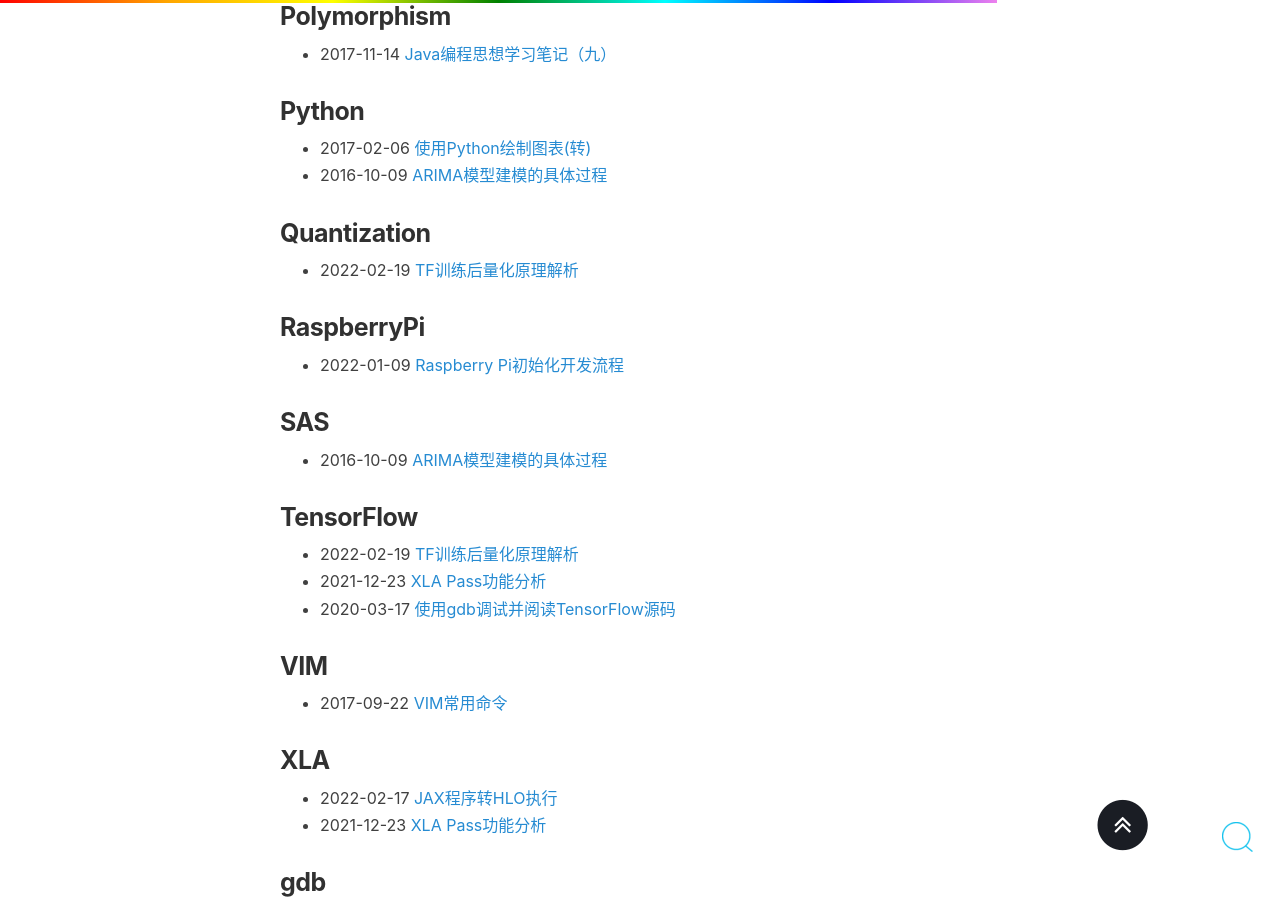
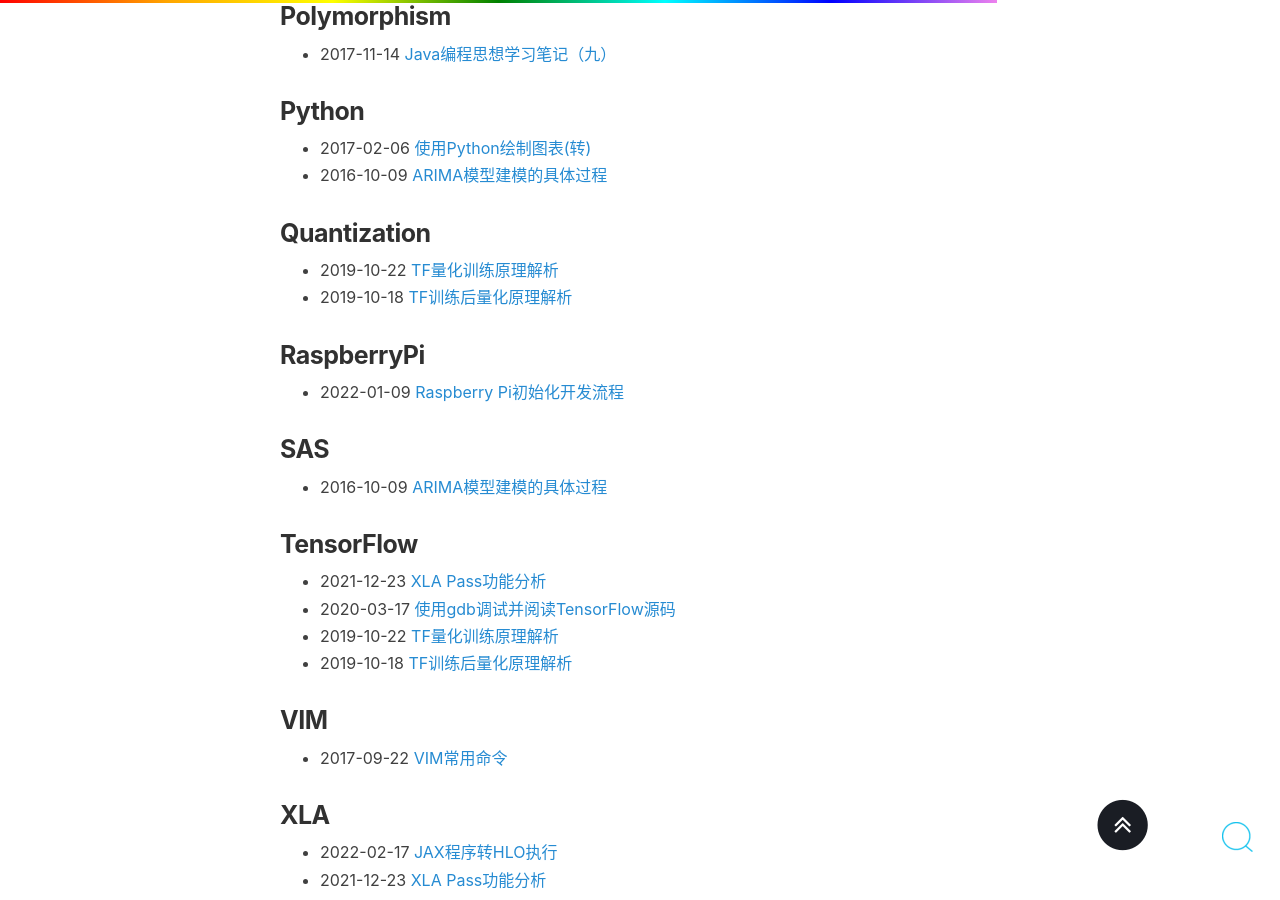
Before and after one commit to wzzju/wzzju.github.io, a Jekyll site: the page built from categories.html, in a window 1280 px wide and 900 px high, scrolled down 1763 px. Built offline with Jekyll 4.4.1, drawn with Linux system fonts in a browser that asks for light colours; comment, search, counter and statistics services are not loaded; some of the changed lines change nothing that is shown.

Commit message:
Add a blog about tf qat.

````diff
--- a/_posts/2022-02-21-tf-post-quant.md
+++ b/_posts/2022-02-21-tf-post-quant.md
@@ -1,16 +1,15 @@
 ---
 layout: post
 title: TF训练后量化原理解析
-date: 2022-02-19
+date: 2019-10-18
 comments: true
 toc: true
 categories: [ "TensorFlow", "Quantization" ]
 ---
 
-## 1. TensorFlow训练后量化概要
-TensorFlow Lite支持对已训练好的模型进行训练后量化（Post-training quantization）。具体来说，tflite支持对表1所列的38种Ops[^1]进行训练后量化，这些Ops基本涵盖了当前的主流深度学习模型。
+## 1. TF训练后量化概要
 
-
+TensorFlow Lite支持对已训练好的模型进行训练后量化（Post-training quantization）。具体来说，TFLite支持对表1所列的38种Ops[^1]进行训练后量化，这些Ops基本涵盖了当前的主流深度学习模型。
 
 <center>表1 TensorFlow Lite训练后量化所支持的Op种类</center>
 
@@ -40,12 +39,14 @@
 |Float16 quantization|  2x smaller, potential GPU acceleration|  CPU/GPU|
 
 <center>
-    <img src="/images/posts/tensorflow/quantization/tf_quant_strategy.png" width="100%"/>
-    <p>图1 训练后量化方式选择依据决策树</p>
+	<img src="/images/posts/tensorflow/quantization/tf_quant_strategy.png" width="100%"/>
+	<p>图1 训练后量化方式选择依据决策树</p>
 </center>
 
-## 2. TensorFlow训练后量化代码结构
+## 2. TF训练后量化代码结构
+
 ### 2.1 Python部分代码结构介绍
+
 ```shell
 tensorflow
     └── tensorflow
@@ -55,7 +56,9 @@
 	            └── optimize
 		            └── calibrator.py # 使用浮点模型进行校准并调用CalibrationWrapper提供的接口进行训练后量化
 ```
+
 ### 2.2 C++部分代码结构介绍
+
 ```shell
 tensorflow
     └── tensorflow
@@ -85,18 +88,18 @@
 					├── quantization_utils.h
 					├── quantize_model.cc # 对模型进行量化的入口，QuantizeModel函数为模型的权重/输入/输出加上了量化sacle和zero_pnt，并修改了计算图的结构，如加上了一些
 					├── quantize_model.h
-					├── quantize_weights.cc # 将权重量化到int8或者fp16，该文件在仅量化权重时使用（其应该为tflite第一版仅量化模型权重时编写的代码，在既量化权重又量化激活的代码逻辑中并没有使用该文件中定义的函数）。
+					├── quantize_weights.cc # 将权重量化到int8或者fp16，该文件在仅量化权重时使用（其应该为TFLite第一版仅量化模型权重时编写的代码，在既量化权重又量化激活的代码逻辑中并没有使用该文件中定义的函数）。
 					└── quantize_weights.h
 ```
 
-## 3. 图解TensorFlow训练后量化代码逻辑
+## 3. 图解TF训练后量化代码逻辑
 
 <center>
-    <img src="/images/posts/tensorflow/quantization/tf_quant_code.jpeg" width="100%"/>
-    <p>图2 TensorFlow训练后量化代码逻辑流程</p>
+	<img src="/images/posts/tensorflow/quantization/tf_quant_code.jpeg" width="100%"/>
+	<p>图2 TensorFlow训练后量化代码逻辑流程</p>
 </center>
 
-## 4. TensorFlow Lite训练后量化使用的格式说明
+## 4. TFLite训练后量化使用的格式说明
 TensorFlow Lite使用如下公式将fp32浮点值量化8-bit整型：
 
 $$\text { real_value }=\left(\text { int8_value } - \text {zero_point}\right) \times \text {scale}$$
@@ -119,10 +122,9 @@
 
 $$
 \begin{array}{**l**}
-  a_{j} \cdot b_{k}                                                            \\
-  =\sum_{i=0}^{n} a_{j}^{(i)} b_{k}^{(i)}                                      \\
-  =\sum_{i=0}^{n}\left(q_{a}^{(i)}-z_{a}\right)\left(q_{b}^{(i)}-z_{b}\right)  \\
-  =\sum_{i=0}^{n} q_{a}^{(i)} q_{b}^{(i)}-\sum_{i=0}^{n} q_{a}^{(i)} z_{b}-\sum_{i=0}^{n} q_{b}^{(i)} z_{a}+\sum_{i=0}^{n} z_{a} z_{b}
+  a_{j} \cdot b_{k} &=\sum_{i=0}^{n} a_{j}^{(i)} b_{k}^{(i)}                   \\
+  &=\sum_{i=0}^{n}\left(q_{a}^{(i)}-z_{a}\right)\left(q_{b}^{(i)}-z_{b}\right)  \\
+  &=\sum_{i=0}^{n} q_{a}^{(i)} q_{b}^{(i)}-\sum_{i=0}^{n} q_{a}^{(i)} z_{b}-\sum_{i=0}^{n} q_{b}^{(i)} z_{a}+\sum_{i=0}^{n} z_{a} z_{b}
 \end{array}
 $$
 
@@ -130,18 +132,18 @@
 2. $$\sum_{i=0}^{n} q_{b}^{(i)} z_{a}+\sum_{i=0}^{n} z_{a} z_{b}$$均有常量间的计算组成，在每次的推理调用期间均是相同的，所以可以提前一次性计算好。
 3. $$\sum_{i=0}^{n} q_{a}^{(i)} z_{b}$$需要在每次推理时计算，因为激活每次推理都是动态变化的。通过强制权重使用对称量化（$$z_b = 0$$），这一步的计算开销即可被移除掉。
 
-## 5. TensorFlow Lite训练后量化示例
+## 5. TFLite训练后量化示例
 * 仅对权重进行训练后量化的tf官方示例：[post_training_quant.ipynb](https://github.com/tensorflow/tensorflow/blob/master/tensorflow/lite/g3doc/performance/post_training_quant.ipynb)。
 * 对权重和激活同时进行训练后量化的tf官方示例：[post_training_integer_quant.ipynb](https://github.com/tensorflow/tensorflow/blob/master/tensorflow/lite/g3doc/performance/post_training_integer_quant.ipynb)。
 
 <center>
-    <img src="/images/posts/tensorflow/quantization/origin.png" width="100%"/>
-    <p>图3 使用训练后量化前的原始模型图</p>
+	<img src="/images/posts/tensorflow/quantization/origin.png" width="100%"/>
+	<p>图3 使用训练后量化前的原始模型图</p>
 </center>
 
 <center>
-    <img src="/images/posts/tensorflow/quantization/quantized.png" width="100%"/>
-    <p>图4 使用训练后量化后的模型图（左：输入/输出为float类型，右：输入/输出为uint8类型）</p>
+	<img src="/images/posts/tensorflow/quantization/quantized.png" width="100%"/>
+	<p>图4 使用训练后量化后的模型图（左：输入/输出为float类型，右：输入/输出为uint8类型）</p>
 </center>
 
 **备注：**
@@ -149,20 +151,18 @@
 * TFLite的[Quantize](https://github.com/tensorflow/tensorflow/blob/master/tensorflow/lite/kernels/quantize.cc)算子可实现fp32到int8/uint8/int16的量化转换、int8到int8/uint8的量化转换以及uint8到int8/uint8的量化转换等操作。
 * TFLite的[Deuantize](https://github.com/tensorflow/tensorflow/blob/master/tensorflow/lite/kernels/dequantize.cc)算子可实现uint8到fp32的反量化转换、int8到fp32的反量化转换、int16到fp32的反量化转换以及fp16到fp32的反量化转换等操作。
 
-
-
-## 6. TensorFlow Lite量化效果
+## 6. TFLite量化效果
 
 * **性能（Latency）**
   <center>
-      <img src="/images/posts/tensorflow/quantization/latency.png" width="100%"/>
+    <img src="/images/posts/tensorflow/quantization/latency.png" width="100%"/>
   </center>
 
-与对应的FP32模型相比，量化模型的CPU性能加速比可达2–4$\times$，且模型大小仅为原FP32的1/4。
+与对应的FP32模型相比，量化模型的CPU性能加速比可达2–4$$\times$$，且模型大小仅为原FP32的1/4。
 
 * **精度（Accuracy）**
   <center>
-      <img src="/images/posts/tensorflow/quantization/accuracy.png" width="100%"/>
+    <img src="/images/posts/tensorflow/quantization/accuracy.png" width="100%"/>
   </center>
 
 训练后量化仅使用了ImageNet数据集中的100张校准图片，全整型量化模型的精度损失在1%以内。
@@ -176,4 +176,4 @@
 * [对权重和激活同时进行训练后量化的tf官方教程](https://github.com/tensorflow/tensorflow/blob/master/tensorflow/lite/g3doc/performance/post_training_integer_quant.ipynb)
 * [ Pre-trained models optimized to work with TensorFlow Lite](https://www.tensorflow.org/lite/guide/hosted_models)
 
-[^1]:[ TensorFlow Lite训练后量化所支持的Op种类源文件](https://github.com/tensorflow/tensorflow/blob/master/tensorflow/lite/tools/optimize/operator_property.cc)
+[^1]: [ TensorFlow Lite训练后量化所支持的Op种类源文件](https://github.com/tensorflow/tensorflow/blob/master/tensorflow/lite/tools/optimize/operator_property.cc)
--- /dev/null
+++ b/_posts/2022-02-21-tf-qat.md
@@ -0,0 +1,221 @@
+---
+layout: post
+title: TF量化训练原理解析
+date: 2019-10-22
+comments: true
+toc: true
+categories: [ "TensorFlow", "Quantization" ]
+---
+
+## 1. TF量化训练概要
+TensorFlow提供对量化训练（Quantization-aware training[^1]）的支持，且主要是对`Conv2D|MatMul|DepthwiseConv2dNative`三类op做FakeQuant量化。除此之外，与上述三类Op相关（隶属于下文描述的某一pattern）的`Relu|Relu6|Identity`以及`Add|AddV2`等Op也会被FakeQuant量化。
+
+## 2. TF量化训练代码结构
+
+### 2.1 Python部分代码结构介绍
+
+```shell
+tensorflow
+    └── tensorflow
+        └── contrib
+            └── quantize
+                └── python
+	                ├── common.py # 一些通用工具函数，如`RerouteTensor`函数可将tensor1的consumers都更新为以tensor0作为输入。
+					├── fold_batch_norms.py # 实现BN折叠功能，即将conv/fc之后的bn折叠进conv/fc中。
+					├── graph_matcher.py # 根据用户定义的pattern在图中寻找对应的子图，其中`OpTypePattern`使用递归定义一种树形结构的pattern。
+					├── input_to_ops.py # 定义了辅助工具类`InputToOps`，其用于维护一个map，该map将每个tensor的名称映射到以该tensor为输入的所有op。
+					├── quant_ops.py # 定义了各种FakeQuant层，包括FixedQuantize、LastValueQuantize和MovingAvgQuantize等，底层均使用FakeQuantWithMinMaxVarsOp等op实现。
+					├── quantize.py # 根据定义的patern在输入graph中匹配子图，匹配成功后将FakeQuant层插入到相应位置。
+					└── quantize_graph.py # tf量化训练的对外API，主要用于改写输入graph以插入量化训练操作逻辑，包括`create_training_graph`和`create_eval_graph`等API。
+```
+
+### 2.2 C++部分代码结构介绍
+
+```shell
+tensorflow
+    └── tensorflow
+        └── core
+            └── kernels
+				├── fake_quant_ops.cc # 包括FakeQuant等类型算子的实现，包括FakeQuantWithMinMaxVars的前反向Op和FakeQuantWithMinMaxVarsPerChannel的前反向Op。
+				├── fake_quant_ops_functor.h # 包括FakeQuant算子的仿函数定义，即FakeQuant算子的具体计算逻辑，包括FakeQuantWithMinMaxVarsFunctor等。
+				└── fake_quant_ops_gpu.cu.cc # FakeQuant算子的仿函数针对GPU设备的特化实现。
+```
+
+## 3. 图解TF量化训练代码逻辑
+
+<center>
+  <img src="/images/posts/tensorflow/quantization/qat_code.jpeg" width="100%"/>
+</center>
+
+## 4. TF量化训练匹配pattern描述
+
+TensorFlow量化训练的实现主要在前向计算图[^2]中寻找如图1所示的pattern，其中紫色椭圆表示的op是必须匹配的，而黄色椭圆表示的op是可选匹配的。
+
+<center>
+  <img src="/images/posts/tensorflow/quantization/qat_pattern.jpeg" width="80%"/>
+  <p>图1 TensorFlow量化匹配pattern</p>
+</center>
+
+
+插入FakeQuant计算逻辑的时机描述如下：
+
+* 若匹配到`Conv2D|MatMul|DepthwiseConv2dNative`，则对其weights进行FakeQuant量化。
+* 若匹配到`Relu|Relu6|Identity`，则对其输出进行FakeQuant量化。
+* 若匹配到bypass`(Add|AddV2，如残差相加)`，则对其输入和输出进行FakeQuant量化。**注意：若输出为激活操作则不会bypass的输出插入FakeQuant Op，因为推理阶段会将激活操作融合到Add Op中。**
+* 若匹配到post\_activation\_bypass`(Add|AddV2，如先进行激活操作再残差相加)`，则对其输出进行FakeQuant量化。**注意：因为要求post\_activation\_bypass前必须存在activation，而activation的输出已经做了FakeQuant量化，所以此处相当于对post\_activation\_bypass的输入和输出均进行了FakeQuant量化。**
+
+规则匹配顺序为先匹配大pattern再匹配小pattern。具体匹配pattern示例如下：
+<center>
+  <img src="/images/posts/tensorflow/quantization/pattern_demo.png" width="60%"/>
+  <p>图2 匹配pattern示例(左为常规conv，右为带bypass的conv)</p>
+</center>
+
+## 5. TF量化训练FakeQuant的实现
+TensorFlow中FakeQuant逻辑主要通过`FakeQuantWithMinMaxVarsOp`和`FakeQuantWithMinMaxVarsPerChannelOp`两个Op进行实现。根据创建Op时是否设置了narrow_range属性为`True`，将fp32矩阵映射到0～255（narrow_range==False）或者1～255（narrow_range==True）。其中，对于权重使用的是`1～255`量化范围，而激活使用的是`0~255`范围。量化转换公式如下：
+
+$$real\_value = (quantized\_value - zero\_point) \times scale $$
+
+* `FakeQuantWithMinMaxVarsOp`实现伪代码(前向计算逻辑)：
+1. 通过输入的待量化tensor的浮点最小值$$f_{min}$$和浮点最大值$$f_{max}$$以及uint8整型最小值$$q_{min}$$（0或1）和uint8整型最大值$$q_{max}$$（255）计算$$scale$$、$$nudged\_zero\_point$$、$$nudged\_min$$ 和 $$nudged\_max$$:
+  $$
+  \begin{align*}
+    & scale = \frac{fmax - fmin}{qmax - qmin} \tag{1}                       \\
+    & zero\_point\_from\_min = qmin - \frac{fmin}{scale} \tag{2}
+  \end{align*}
+  $$
+  $$
+  nudged\_zero\_point =
+    \begin{cases}
+      q_{min},                                                              \\
+      \quad (\text{if} \quad zero\_point\_from\_min \lt q_{min})            \\
+      q_{max},                                                              \\
+      \quad (\text{if} \quad zero\_point\_from\_min \gt q_{max})            \\
+      round(zero\_point\_from\_min),                                        \\
+      \quad (\text{if} \quad zero\_point\_from\_min \in [q_{min}, q_{max}])
+    \end{cases} \tag{3}
+  $$
+  $$
+  \begin{align*}
+    & nudged\_min = (q_{min} - nudged\_zero\_point) \times scale \tag{4}    \\
+    & nudged\_max = (q_{mmax} - nudged\_zero\_point) \times scale \tag{5}
+  \end{align*}
+  $$
+	**注意：**待量化tensor的浮点最小值$$f_{min}$$和浮点最大值$$f_{max}$$是`FakeQuantWithMinMaxVarsOp`的输入，它们是由其他Op计算好的。
+2. 将待量化tensor的每个元素值均夹逼到$$nudged\_min$$和$$nudged\_max$$之间，即通过`tensor.cwiseMin(nudged_max).cwiseMax(nudged_min)`语句完成。这样可以保证浮点0一定会严格映射到一个整数，这对于0-padding到卷积尤为重要。
+3. 使用如下公式对待量化tensor进行FakeQuant操作：
+	$$tensor_i = floor(\frac{tensor_i - nudged\_min}{scale} + 0.5f) * scale + nudged\_min$$
+
+* `FakeQuantWithMinMaxVarsGradientOp`实现伪代码（反向计算逻辑）：
+1. 根据输入的浮点最小值$$f_{min}$$和浮点最大值$$f_{max}$$以及uint8整型最小值$$q_{min}$$ （0或1）和uint8整型最大值$$q_{max}$$（255）计算$$nudged\_min$$和$$nudged\_max$$，计算过程已于`FakeQuantWithMinMaxVarsOp`中进行了描述。
+2. 生成mask矩阵$$between\_nudged\_min\_max$$，其维度shape与输入梯度相同。该mask矩阵元素值的计算过程：如果输入（即input）的元素值大小在$$[nudged\_min, nudged\_max]$$范围内，则其对应的mask值为1，反之为0。 根据链式法则计算input的输出梯度： $$输出梯度（input） =上层传入的输入梯度  \times between\_nudged\_min\_max$$。
+3. 生成mask矩阵 $$below\_min$$，其维度shape与输入梯度相同。该mask矩阵元素值的计算过程：如果输入（即input）的元素值小于 $$nudged\_min$$ ，则其对应的mask值为1，反之为0。 根据链式法则计算min的输出梯度：$$输出梯度（min） = \sum(上层传入的输入梯度 \times below\_min$$)。
+4. 生成mask矩阵 $$above\_max$$，其维度shape与输入梯度相同。该mask矩阵元素值的计算过程：如果输入（即input）的元素值大于 $$nudged\_max$$ ，则其对应的mask值为1，反之为0。 根据链式法则计算max的输出梯度：$$输出梯度（max） = \sum(上层传入的输入梯度 \times above\_max$$)。
+
+## 6. TF量化训练中的BN折叠
+
+TensorFlow在插入FakeQuant Op前会进行BatchNormFold操作，主要是为了实现对BatchNorm的FakeQuant量化。
+
+<center>
+  <img src="/images/posts/tensorflow/quantization/bn_train_infer.png" width="70%"/>
+  <p>图3 带batch normalization的卷积层<br>(左为training graph，右为inference graph)</p>
+</center>
+
+<center>
+  <img src="/images/posts/tensorflow/quantization/quantized_bn.png" width="70%"/>
+  <p>图4 带batch normalization的卷积层<br>(左为training graph且folded，右为training graph且folded and quantized)</p>
+</center>
+
+对比图3和图4可知，TensorFlow采用的BN折叠主要是将一个conv分化成两个conv，其中原来的conv仅仅是为了求取batch normalization操作的输出均值和方差，利用每次更新得到的均值和方差实现对第二个conv的BN折叠计算，并且第二个conv的输出才真正作为`conv+bn`之后下一层Op的输入。
+
+## 7. TF量化训练使用示例
+
+* 改写training graph以获取fake quantized training graph
+
+```python
+# Build forward pass of model.
+loss = tf.losses.get_total_loss()
+
+# Call the training rewrite which rewrites the graph in-place with
+# FakeQuantization nodes and folds batchnorm for training. It is
+# often needed to fine tune a floating point model for quantization
+# with this training tool. When training from scratch, quant_delay
+# can be used to activate quantization after training to converge
+# with the float graph, effectively fine-tuning the model.
+g = tf.get_default_graph()
+tf.contrib.quantize.create_training_graph(input_graph=g,
+                                          quant_delay=2000000)
+
+# Call backward pass optimizer as usual.
+optimizer = tf.train.GradientDescentOptimizer(learning_rate)
+optimizer.minimize(loss)
+```
+
+* 改写eval graph以获取fake quantized eval graph
+
+```python
+# Build eval model
+logits = tf.nn.softmax_cross_entropy_with_logits_v2(...)
+
+# Call the eval rewrite which rewrites the graph in-place with
+# FakeQuantization nodes and fold batchnorm for eval.
+g = tf.get_default_graph()
+tf.contrib.quantize.create_eval_graph(input_graph=g)
+
+# Save the checkpoint and eval graph proto to disk for freezing
+# and providing to TFLite.
+with open(eval_graph_file, ‘w’) as f:
+  f.write(str(g.as_graph_def()))
+saver = tf.train.Saver()
+saver.save(sess, checkpoint_name)
+```
+**注意：**改写training graph和eval grap两步操作建议放在不同的python文件中执行，因为`create_training_graph`和`create_eval_graph`对输入graph的改写均是**in-place**的（需避免`tf.get_default_graph()`使用时的相互影响）。
+
+* 创建frozen graph（TensorFlow Lite工具链所需）
+
+```shell
+freeze_graph \
+  --input_graph=eval_graph_def.pb \
+  --input_checkpoint=checkpoint \
+  --output_graph=frozen_eval_graph.pb --output_node_names=outputs
+```
+
+* 转换为TensorFlow Lite所需格式的模型
+
+```shell
+tflite_convert \
+  --graph_def_file=frozen_eval_graph.pb \
+  --output_file=tflite_model.tflite \
+  --inference_type=QUANTIZED_UINT8 \
+  --input_arrays=input \
+  --output_arrays=outputs \
+  --mean_values=127 \
+  --std_dev_values=2.0
+```
+
+以MNIST量化训练为例，添加FakeQuant结点后的graph以及转换为tflite格式后的graph见图5所示，[点击此处](https://github.com/officeyang/mnist_fakequantization.git)查看TensorFlow MNIST量化训练示例代码。
+
+<center>
+  <img src="/images/posts/tensorflow/quantization/mnist_quant.png" width="100%"/>
+  <p>图5 添加FakeQuant结点后的graph（左图）以及转换为tflite格式后的graph（右图）</p>
+</center>
+
+## 8. TF量化训练模型精度数据
+
+|Model|Top-1 Accuracy:Floating point[^3]|Top-1 Accuracy:Fixed point: 8 bit weights and activations|
+|:--|:--|:--|
+|Mobilenet-v1-224-1|0.709|0.697|
+|Mobilenet-v2-224-1|0.718|0.708|
+|Inception_v3|0.78|0.775|
+
+## 参考资料
+* [Module: tf.contrib.quantize 量化训练tf官网API文档](https://www.tensorflow.org/versions/r1.15/api_docs/python/tf/contrib/quantize)
+* [TensorFlow quantization-aware training tf官网README](https://github.com/tensorflow/tensorflow/tree/r2.0/tensorflow/contrib/quantize)
+* [MobileNet_v1量化训练tf官方教程](https://github.com/tensorflow/models/blob/master/research/slim/nets/mobilenet_v1.md)
+* [TensorFlow quantization量化训练第三方分析教程](https://blog.csdn.net/yifen4234/article/details/80382956)
+* [TensorFlow量化训练步骤及生成量化的tflite(2)](https://blog.csdn.net/angela_12/article/details/85000072)
+* [TensorFlow量化训练全过程](https://zhuanlan.zhihu.com/p/62047684)
+
+
+[^1]: [详见TensorFlow quantization-aware training官网README](https://github.com/tensorflow/tensorflow/tree/r2.0/tensorflow/contrib/quantize)
+[^2]: Training graph excluding the optimization operation(namely no insertion of gradient ops in a graph) or evaluate graph.
+[^3]: [TensorFlow量化训练模型精度官方数据](https://github.com/tensorflow/tensorflow/tree/r2.0/tensorflow/contrib/quantize#quantized-accuracy-results)
````
Also changed, not shown: images/posts/tensorflow/quantization/bn_train_infer.png (added), images/posts/tensorflow/quantization/mnist_quant.png (added), images/posts/tensorflow/quantization/pattern_demo.png (added), images/posts/tensorflow/quantization/qat_code.jpeg (added), images/posts/tensorflow/quantization/qat_pattern.jpeg (added), images/posts/tensorflow/quantization/quantized_bn.png (added).
